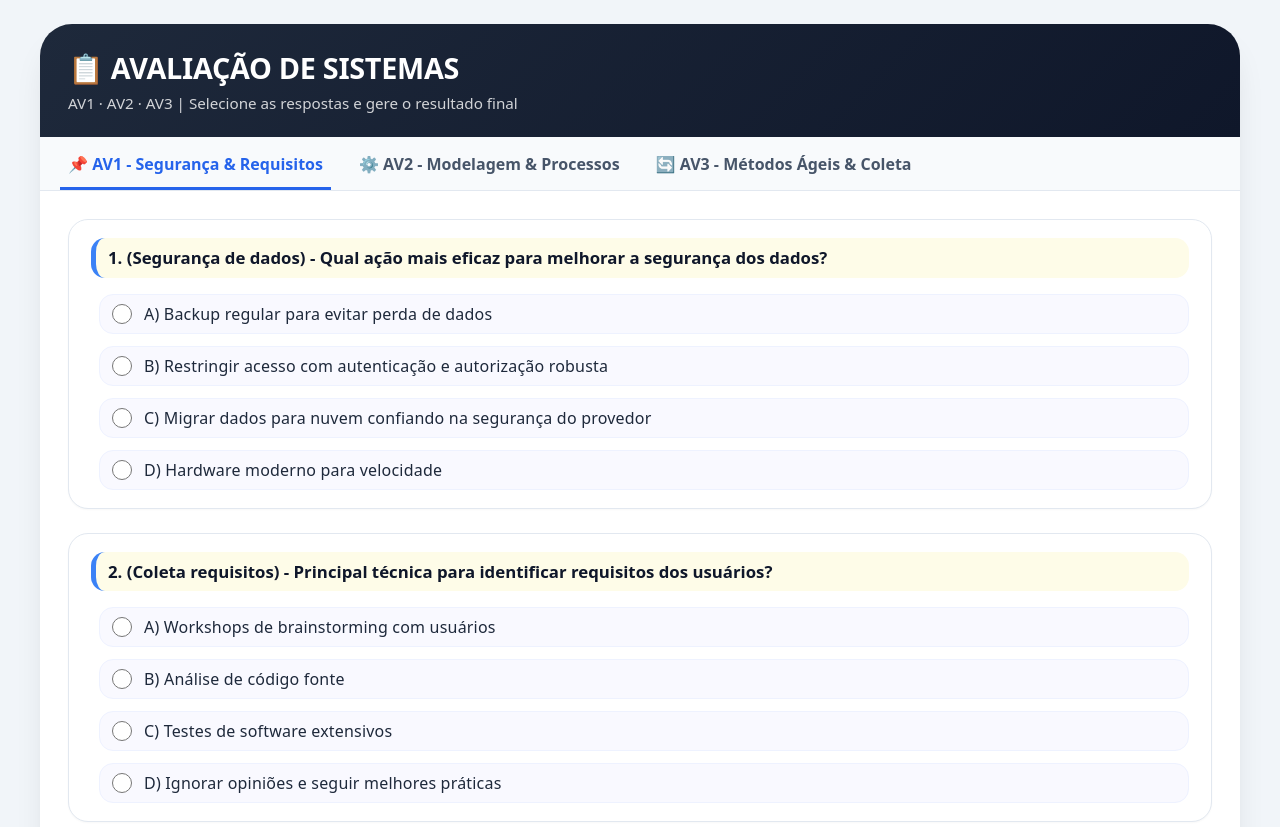
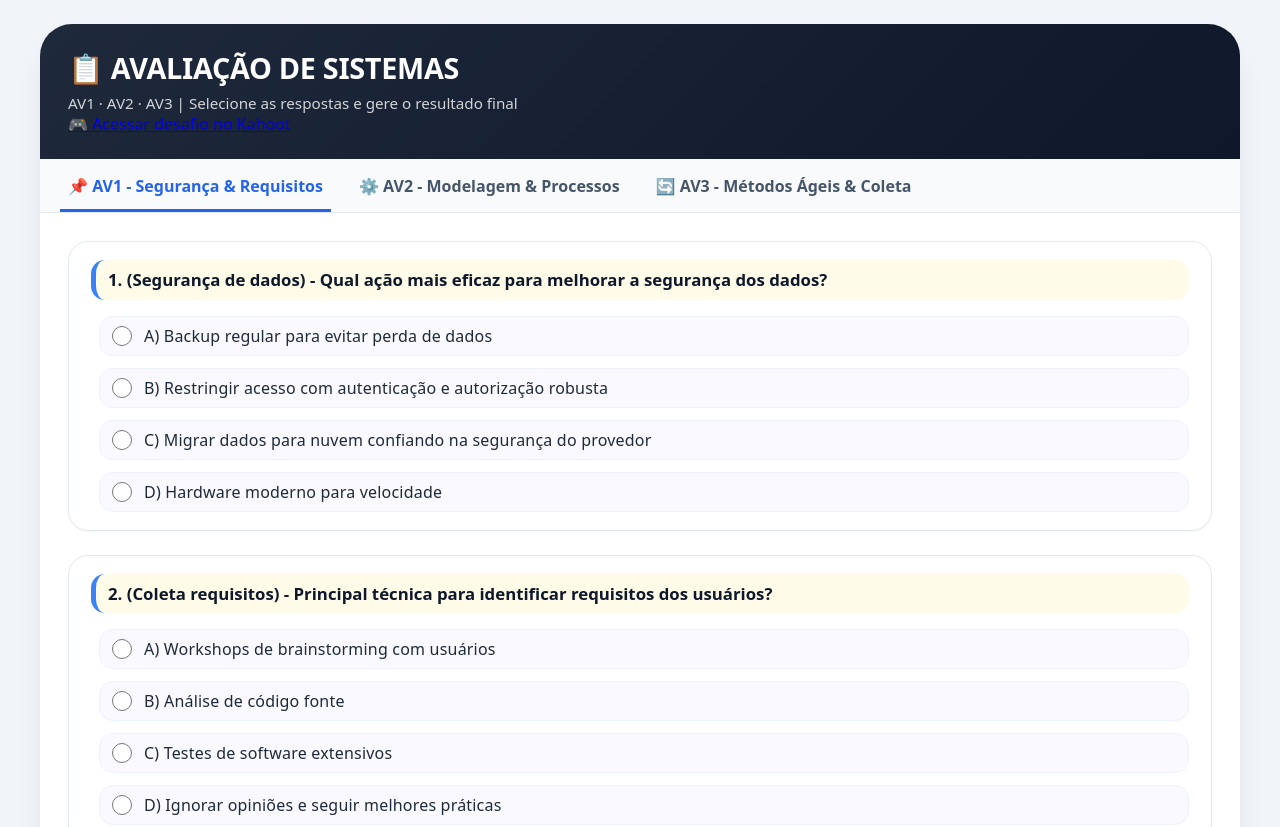
Before and after one commit to almeida-cma/ead, a plain HTML site: page index.html in a window 1280 px wide. Shown: the top 827 px of the page. Drawn offline with Linux system fonts and the light colour scheme.

Commit message:
Add files via upload

```diff
--- a/index.html
+++ b/index.html
@@ -270,10 +270,11 @@
 </head>
 <body>
 <div class="container">
-    <div class="header">
-        <h1>📋 AVALIAÇÃO DE SISTEMAS</h1>
-        <p>AV1 · AV2 · AV3 | Selecione as respostas e gere o resultado final</p>
-    </div>
+	<div class="header">
+		<h1>📋 AVALIAÇÃO DE SISTEMAS</h1>
+		<p>AV1 · AV2 · AV3 | Selecione as respostas e gere o resultado final</p>
+		<a href="https://kahoot.it/challenge/06522997?challenge-id=b4c24f45-a0df-4a6b-892a-ebc36c43780b_1780937269780" target="_blank" rel="noopener noreferrer">🎮 Acessar desafio no Kahoot</a>
+	</div>
 
     <!-- Navegação por abas -->
     <div class="tabs">
```
